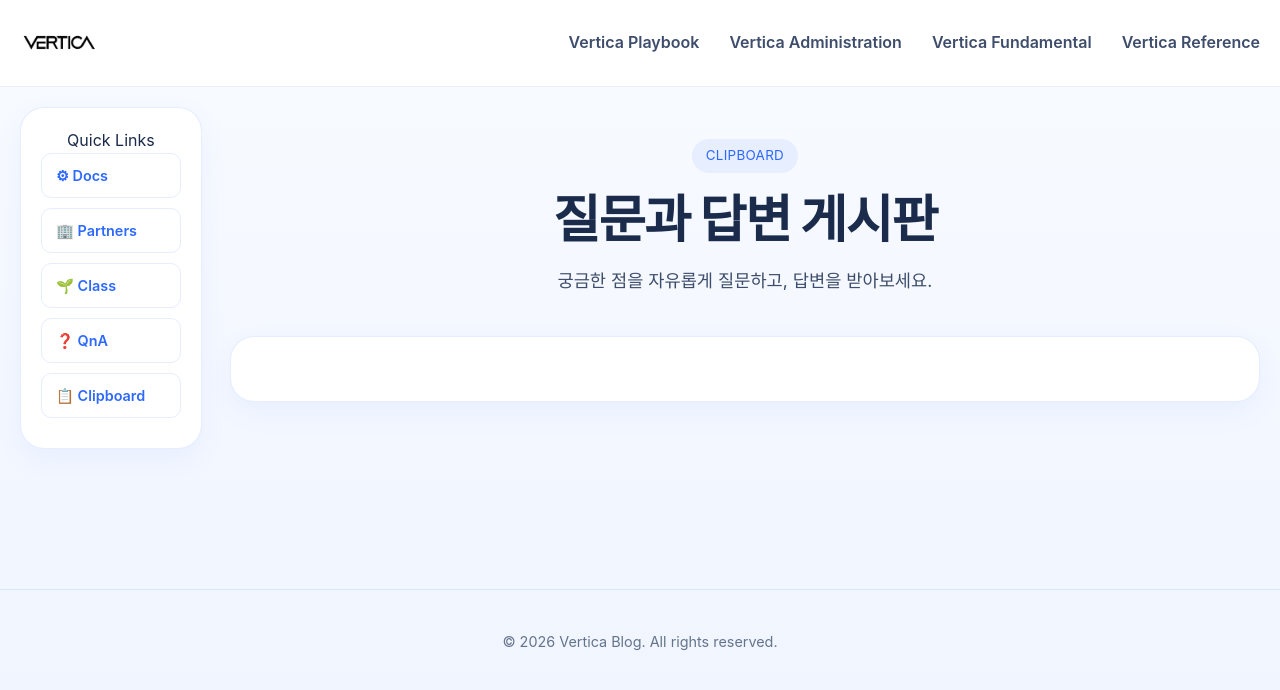
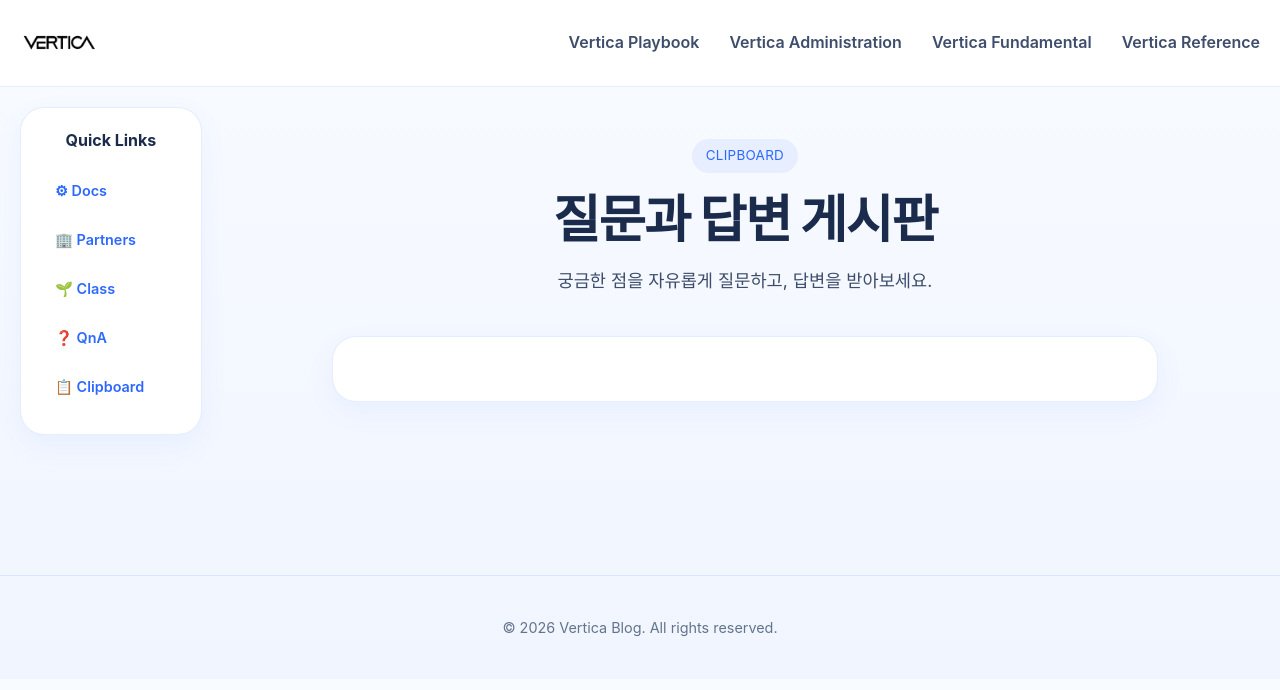
Before and after one commit to JIN0326/vertica_blog, a Jekyll site: the page built from 99Clipboard.md, in a window 1280 px wide. Shown: the top 690 px of the page. Built offline with Jekyll 4.4.1, drawn with Linux system fonts in a browser that asks for light colours; comment, search, counter and statistics services are not loaded.

Commit message:
Update blog content and styling

```diff
--- a/assets/css/style.css
+++ b/assets/css/style.css
@@ -127,14 +127,13 @@
   text-decoration: none;
   font-weight: 500;
   font-size: 0.9rem;
-  border: 1px solid var(--border-color);
-  margin-bottom: 10px;
+  border: none; /* 테두리 제거 */
+  margin-bottom: 6px; /* 간격 축소 */
   transition: all 0.2s ease;
 }
 
 .sidebar-link:hover {
   background: rgba(45, 105, 255, 0.05);
-  border-color: var(--accent);
   color: var(--accent);
 }
 
@@ -155,6 +154,8 @@
 .layout-inner > .page-sidebar .eyebrow {
   display: block;
   text-align: center;
+  font-weight: 700; /* Bold 처리 */
+  margin-bottom: 16px; /* 버튼과의 간격 추가 */
 }
 
 h1 {
@@ -376,6 +377,11 @@
   margin-bottom: 1.5rem;
 }
 
+/* 단일 컬럼 콘텐츠 섹션 중앙 정렬 */
+.content-section-centered {
+  max-width: 760px; /* page-hero p (680px)보다 약간 넓게 설정 */
+  margin: 0 auto;
+}
 /* 6.4 Sidebar (사이드바) */
 .page-sidebar {
   position: sticky;
```
